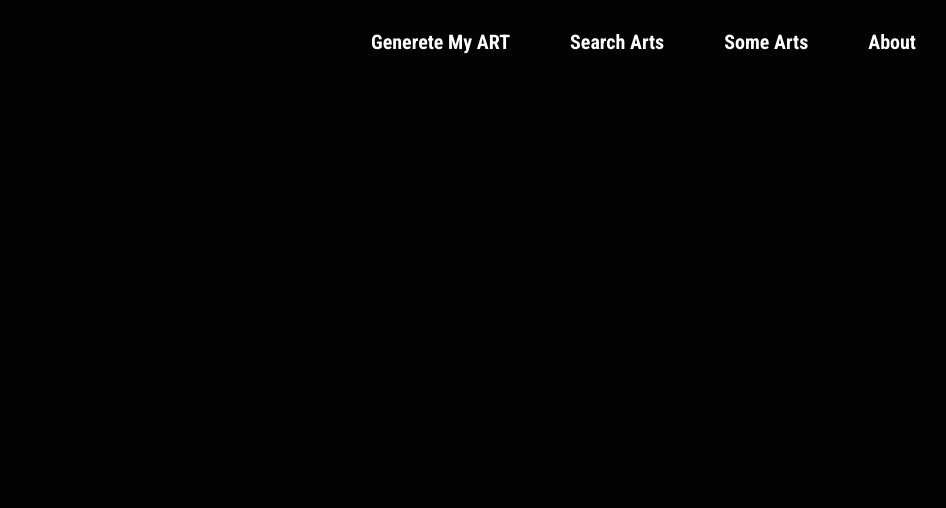
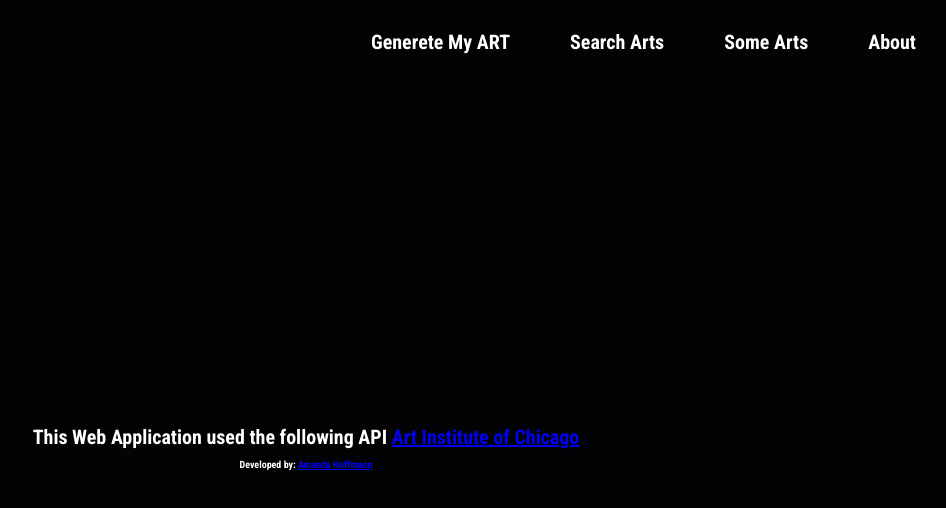
Before and after one commit to amandahp/my-art-to-ironhack, a React (Create React App) app: page /about in a window 1280 px wide. Shown: the top 508 px of the page, without its empty margins (334-1280 px from the left). Built offline with nearby package versions, Linux system fonts and the light colour scheme; a web font is replaced by a local one.

Commit message:
feat: finish app

```diff
--- a/src/components/Header.jsx
+++ b/src/components/Header.jsx
@@ -10,19 +10,23 @@ export const Header = () => {
  const navigate = useNavigate()
 
  const handleClickMyArt = () => {
+    setBoxSand(!boxSand)
     navigate("/my-art")
 
  }
 
  const handleClickSearch = () => {
+    setBoxSand(!boxSand)
     navigate("/search-arts")
  }
 
  const handleClickAllArts = () => {
+    setBoxSand(!boxSand)
     navigate("/some-arts")
  }
 
  const handleClickAbout = () => {
+    setBoxSand(!boxSand)
     navigate("/about")
  }
 
--- a/src/components/Header.styles.js
+++ b/src/components/Header.styles.js
@@ -59,7 +59,7 @@ export const Header = styled.header`
 export const Box = styled.div`
   ${({theme}) => `
     width: 100%;
-    height: 100px;
+    height: 400px;
     background: ${theme.color.raisinBlack};
     button{
       color: ${theme.color.white};
--- a/src/pages/About.jsx
+++ b/src/pages/About.jsx
@@ -1,5 +1,13 @@
+import * as S from './About.styles'
+
 export const About = () => {
- return(
-  <></>
- )
+  return(
+  <S.About>
+    <div>
+      <h1>This Web Application used the following API <a href="https://api.artic.edu/docs/#introduction">Art Institute of Chicago</a></h1>
+      <p>Developed by: <a href='https://github.com/amandahp'>Amanda Hoffmann</a></p>
+    </div>
+
+  </S.About>
+  )
 }
--- /dev/null
+++ b/src/pages/About.styles.js
@@ -0,0 +1,27 @@
+import styled from 'styled-components'
+
+export const About = styled.main`
+  ${({theme}) => `
+    display: flex;
+    flex-direction: column;
+    align-items: center;
+    justify-content: center;
+    height: 100%;
+    div{
+      display: flex;
+      flex-direction: column;
+      align-items: center;
+      justify-content: center;
+      padding: 10px 10px 10px 10px;
+    }
+    h1{
+      color: ${theme.color.white};
+      font-size: 4em;
+      margin: 10px 10px 10px 10px;
+    }
+    p{
+      color: ${theme.color.white};
+      font-size: 2em;
+    }
+  `}
+`
--- a/src/pages/AllArts.styles.js
+++ b/src/pages/AllArts.styles.js
@@ -18,7 +18,7 @@ export const Title = styled.h1`
     color: ${theme.color.white};
     font-size: 12em;
     font-family: 'Qwitcher Grypen', cursive;
-    margin-top: 150px;
+    margin-top: 250px;
     margin-bottom: 50px;
   `}
 `
@@ -46,6 +46,7 @@ export const Container = styled.div`
 
     @media ${devices.mobileS}{
       grid-template-columns: repeat(1, 1fr);
+      height: 100vh;
     }
 
     @media ${devices.tablet}{
--- a/src/pages/SearchArts.styles.js
+++ b/src/pages/SearchArts.styles.js
@@ -46,6 +46,7 @@ export const Container = styled.div`
     }
 
     @media ${devices.mobileS}{
+      height: 100vh;
       grid-template-columns: repeat(1, 1fr);
     }
 
```
Lines whose indentation alone changed are shown as unchanged.
